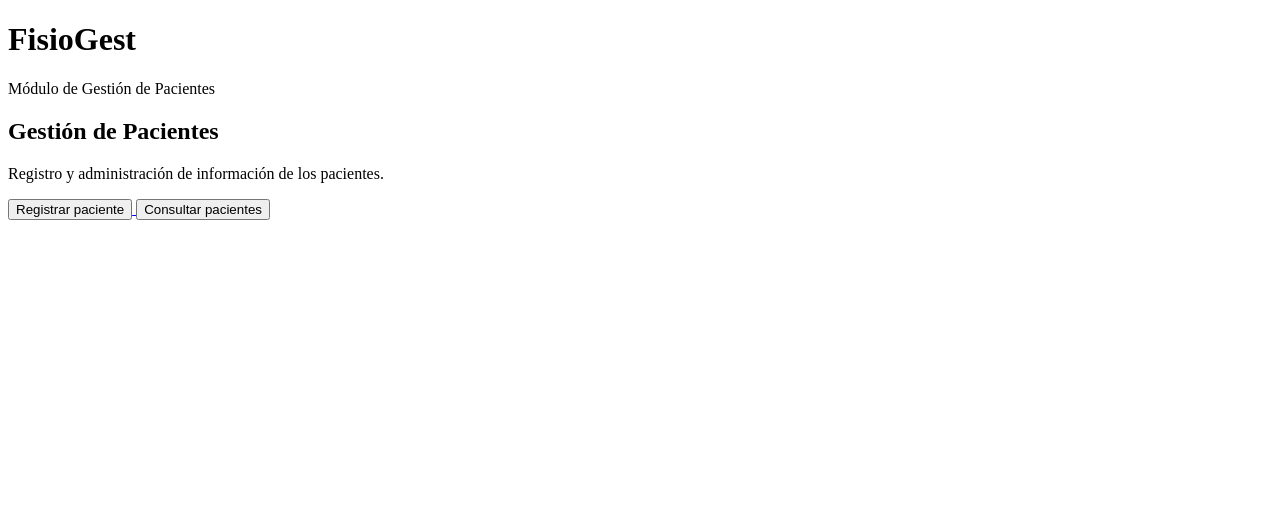
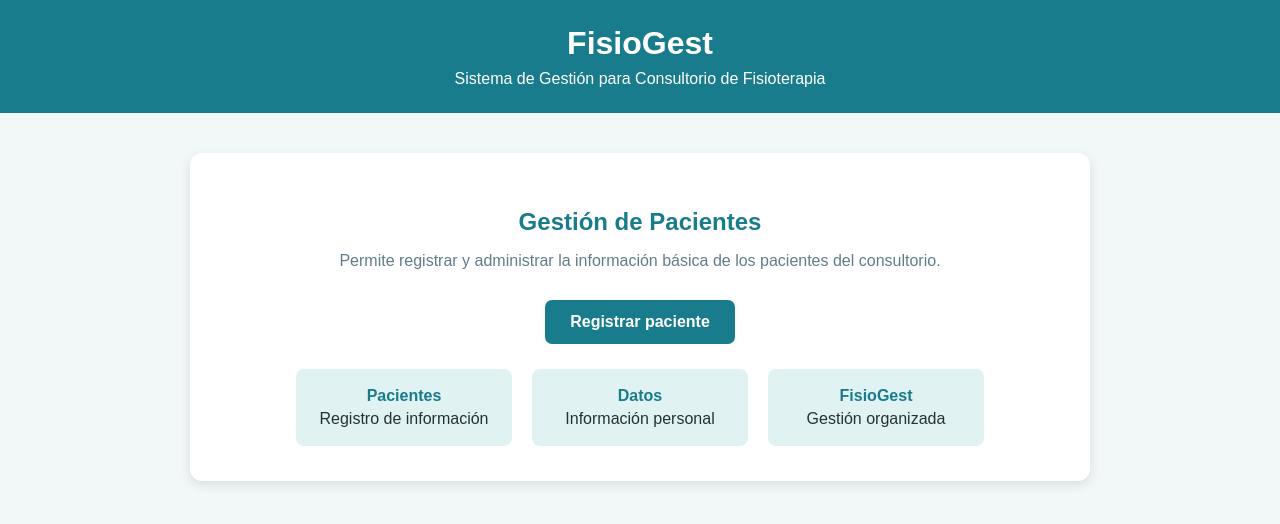
Before and after one commit to JosselynErique/fisiogest-pacientes, a Flask app: page / in a window 1280 px wide. Shown: the top 524 px of the page. Run offline with Flask 3, Linux system fonts and the light colour scheme.

```diff
--- a/src/app.py
+++ b/src/app.py
@@ -11,12 +11,15 @@ def inicio():
 @app.route("/registrar", methods=["GET", "POST"])
 def registrar():
     if request.method == "POST":
-        cedula = request.form["cedula"]
-        nombres = request.form["nombres"]
-        apellidos = request.form["apellidos"]
-        telefono = request.form["telefono"]
-        direccion = request.form["direccion"]
-        correo = request.form["correo"]
+        cedula = request.form.get("cedula", "").strip()
+        nombres = request.form.get("nombres", "").strip()
+        apellidos = request.form.get("apellidos", "").strip()
+        telefono = request.form.get("telefono", "").strip()
+        direccion = request.form.get("direccion", "").strip()
+        correo = request.form.get("correo", "").strip()
+
+        if not cedula or not nombres or not apellidos:
+            return "Los campos cédula, nombres y apellidos son obligatorios.", 400
 
         print("Paciente registrado:")
         print("Cédula:", cedula)
--- a/src/templates/index.html
+++ b/src/templates/index.html
@@ -1,23 +1,142 @@
 <!DOCTYPE html>
 <html lang="es">
+
 <head>
     <meta charset="UTF-8">
     <meta name="viewport" content="width=device-width, initial-scale=1.0">
+
     <title>FisioGest - Gestión de Pacientes</title>
+
+    <style>
+        body {
+            margin: 0;
+            font-family: Arial, sans-serif;
+            background-color: #f2f7f8;
+            color: #263238;
+        }
+
+        .encabezado {
+            background-color: #197c8c;
+            color: white;
+            padding: 25px;
+            text-align: center;
+        }
+
+        .encabezado h1 {
+            margin: 0;
+            font-size: 32px;
+        }
+
+        .encabezado p {
+            margin: 8px 0 0;
+            font-size: 16px;
+        }
+
+        .contenedor {
+            width: 80%;
+            max-width: 900px;
+            margin: 40px auto;
+        }
+
+        .tarjeta {
+            background-color: white;
+            padding: 35px;
+            border-radius: 12px;
+            box-shadow: 0 4px 12px rgba(0, 0, 0, 0.10);
+            text-align: center;
+        }
+
+        .tarjeta h2 {
+            color: #197c8c;
+            margin-bottom: 10px;
+        }
+
+        .tarjeta p {
+            color: #607d8b;
+            margin-bottom: 30px;
+        }
+
+        .boton {
+            display: inline-block;
+            background-color: #197c8c;
+            color: white;
+            text-decoration: none;
+            padding: 13px 25px;
+            border-radius: 7px;
+            font-weight: bold;
+        }
+
+        .boton:hover {
+            background-color: #125f6b;
+        }
+
+        .informacion {
+            display: flex;
+            justify-content: center;
+            gap: 20px;
+            margin-top: 25px;
+        }
+
+        .info {
+            background-color: #e0f2f1;
+            padding: 18px;
+            border-radius: 8px;
+            width: 180px;
+        }
+
+        .info strong {
+            display: block;
+            color: #197c8c;
+            margin-bottom: 5px;
+        }
+    </style>
 </head>
 
 <body>
 
-    <h1>FisioGest</h1>
-    <p>Módulo de Gestión de Pacientes</p>
-    <h2>Gestión de Pacientes</h2>
+    <header class="encabezado">
+        <h1>FisioGest</h1>
+        <p>Sistema de Gestión para Consultorio de Fisioterapia</p>
+    </header>
 
-    <p>Registro y administración de información de los pacientes.</p>
+    <main class="contenedor">
 
-    <a href="/registrar">
-    <button>Registrar paciente</button>
-</a>
-    <button>Consultar pacientes</button>
+        <section class="tarjeta">
+
+            <h2>Gestión de Pacientes</h2>
+
+            <p>
+                Permite registrar y administrar la información básica
+                de los pacientes del consultorio.
+            </p>
+
+            <a href="/registrar" class="boton">
+                Registrar paciente
+            </a>
+
+            <div class="informacion">
+
+                <div class="info">
+                    <strong>Pacientes</strong>
+                    Registro de información
+                </div>
+
+                <div class="info">
+                    <strong>Datos</strong>
+                    Información personal
+                </div>
+
+                <div class="info">
+                    <strong>FisioGest</strong>
+                    Gestión organizada
+                </div>
+
+            </div>
+
+        </section>
+
+    </main>
 
 </body>
+
 </html>
```
Also changed, not shown: src/templates/registrar.html (+135 -19 lines), tests/test_app.py (added, +24 -0 lines), .github/workflows/python-app.yml.
